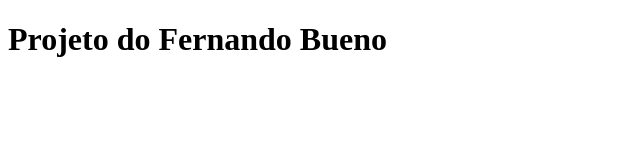
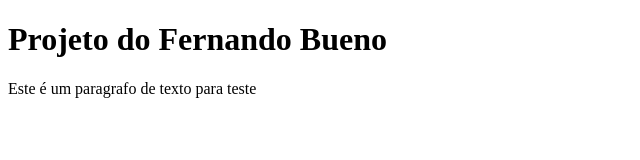
Before and after one commit to buenexx/curso-git, a plain HTML site: page index.html in a window 1280 px wide. Shown: the whole page, without its empty margins (0-640 px from the left). Drawn offline with Linux system fonts and the light colour scheme.

Commit message:
mais um paragrafo

```diff
--- a/index.html
+++ b/index.html
@@ -5,5 +5,6 @@
 </head>
 <body>
 	<h1>Projeto do Fernando Bueno</h1>
+	<p>Este é um paragrafo de texto para teste</p>
 </body>
 </html>
```
